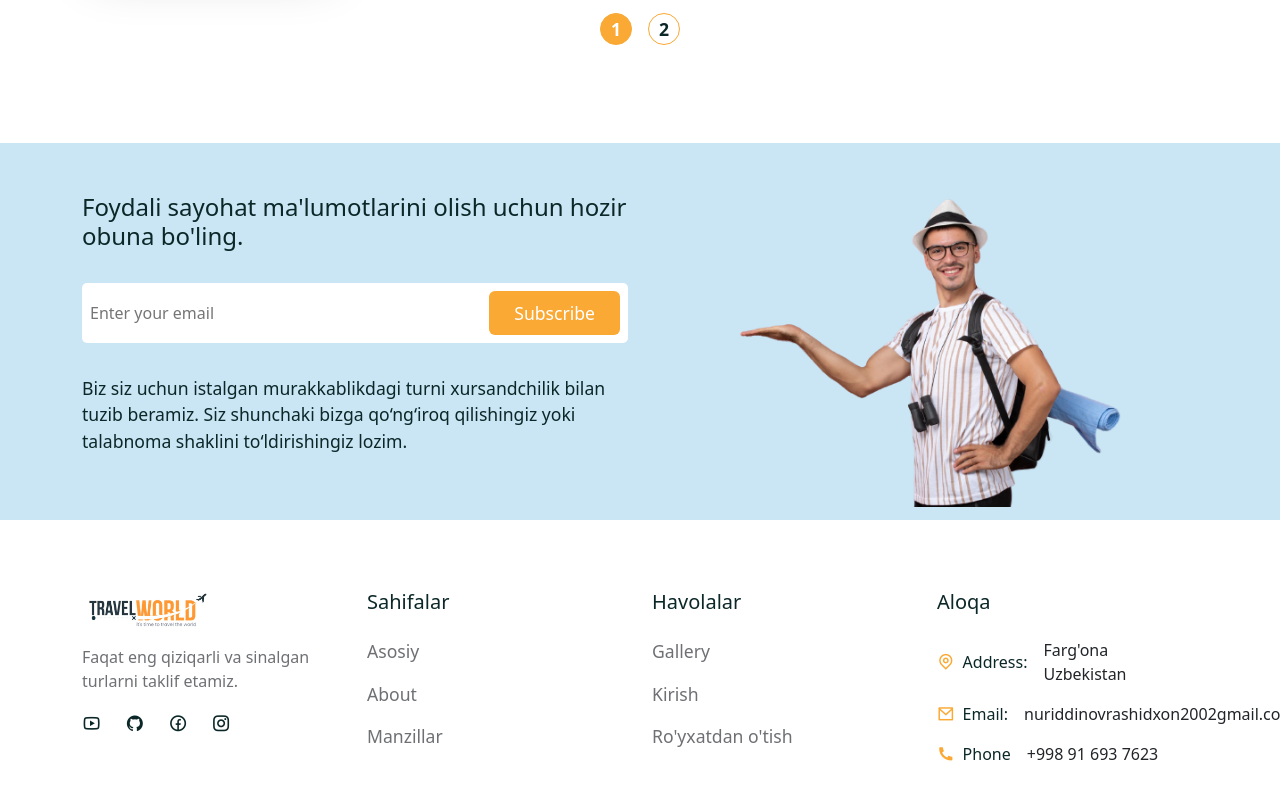
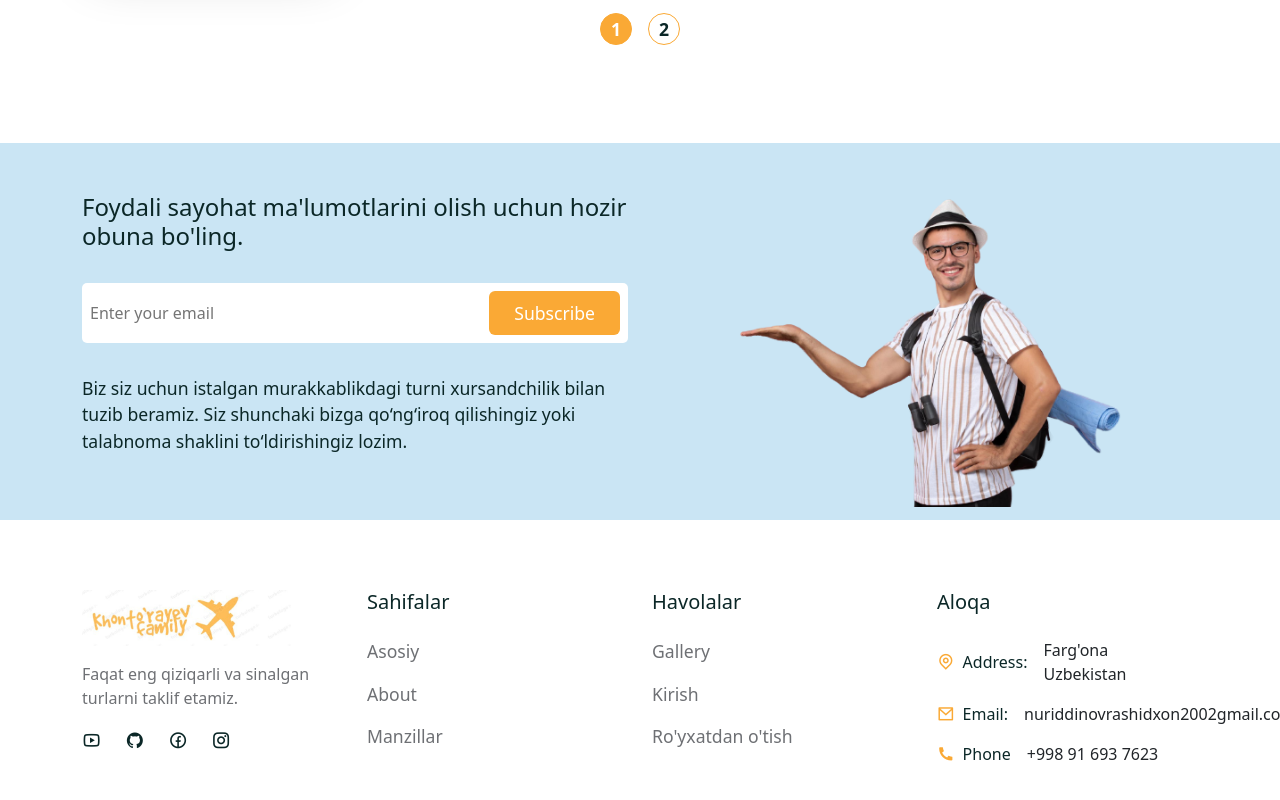
Before and after one commit to rashidxon/travel, a React (Create React App) app: page /tours in a window 1280 px wide. Shown: the part 1663-2463 px from the top of the page. Built offline with nearby package versions, Linux system fonts and the light colour scheme; a web font is replaced by a local one.

Commit message:
update logo

```diff
--- a/src/components/Footer/Footer.css
+++ b/src/components/Footer/Footer.css
@@ -3,7 +3,7 @@
     padding-bottom: 30px;
 }
 .footer .logo img{
-    width: 50%;
+    width: 80%;
     margin-bottom: 1rem;
 }
 .footer .logo p{
--- a/src/components/Footer/Footer.jsx
+++ b/src/components/Footer/Footer.jsx
@@ -2,7 +2,7 @@ import React from "react";
 import "./Footer.css";
 import { Container, Row, Col, ListGroup, ListGroupItem } from "reactstrap";
 import { Link } from "react-router-dom";
-import logo from "../../assets/images/logo.png";
+import logo from "../../assets/images/logo2.jpg";
 
 const quick__link = [
   {
```
